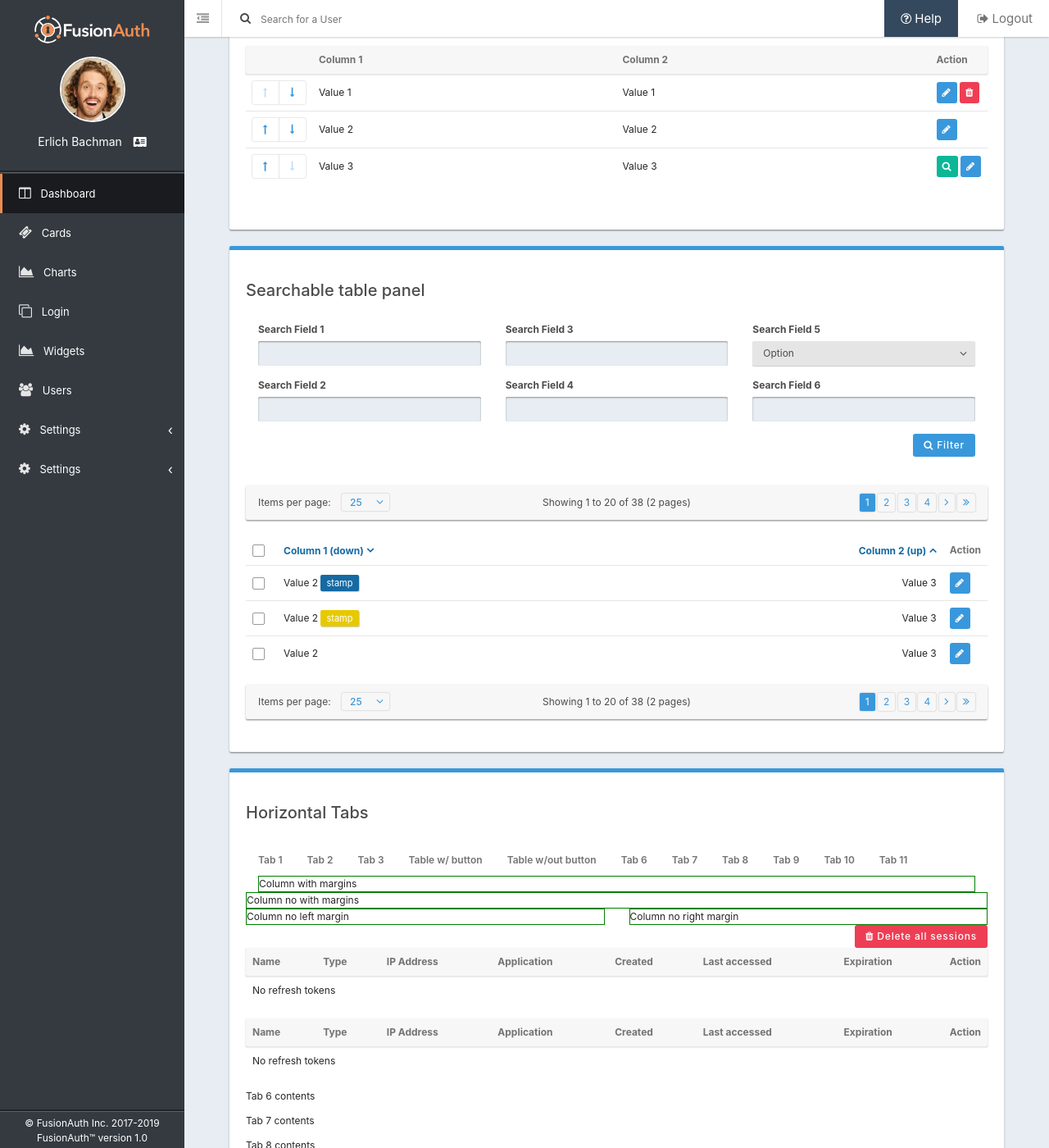
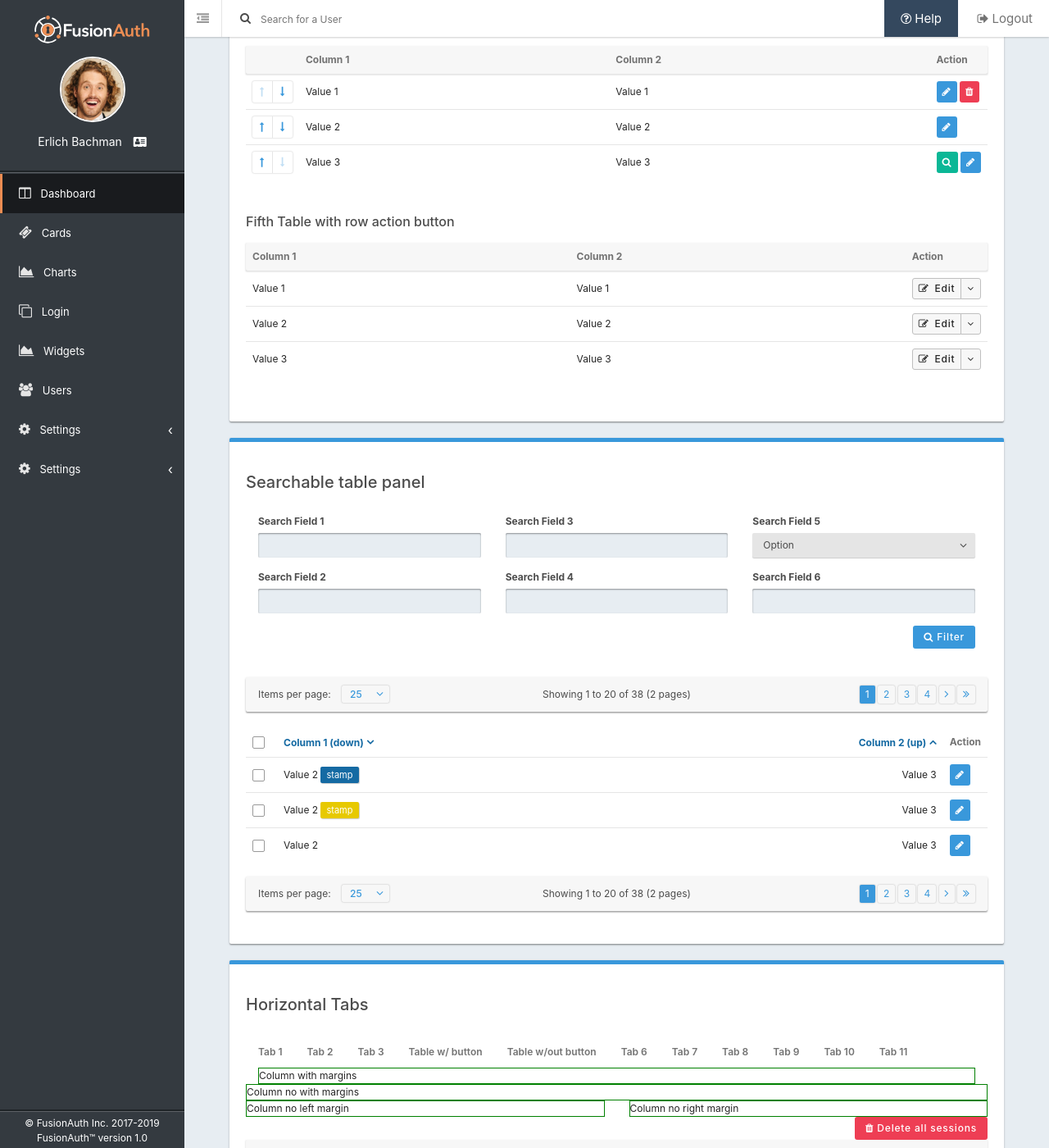
Before and after one commit to FusionAuth/fusionauth-style, a Jekyll site: the page built from application/index.html, in a window 1280 px wide and 1400 px high, scrolled down 10065 px. Shown: the whole window at 82% size. Built offline with Jekyll 4.4.1, drawn with Linux system fonts in a browser that asks for light colours; nearby versions of some CDN libraries.

```diff
--- a/_sass/tables.scss
+++ b/_sass/tables.scss
@@ -229,6 +229,14 @@
         text-align: left;
         vertical-align: middle;
 
+        &.action {
+          > .split-button {
+            .button, button {
+              padding: 6px 7px !important;
+            }
+          }
+        }
+
         &.action, &.tight {
           text-align: left;
           white-space: nowrap;
@@ -254,7 +262,7 @@
             color: #3998DB;
             display: inline-block;
             font-family: 'Font Awesome 5 Pro', FontAwesome;
-            padding: 7px;
+            padding: 7px 9px !important;
             font-size: 14px;
             text-decoration: none;
             text-rendering: auto;
--- a/application/index.html
+++ b/application/index.html
@@ -1209,6 +1209,7 @@
           </tr>
           </tbody>
         </table>
+
         <header>
           <h3>Third Table With Simple Pagination</h3>
           <div class="simple pagination pull-top">
@@ -1301,6 +1302,78 @@
           </tbody>
         </table>
 
+        <header><h3>Fifth Table with row action button</h3></header>
+        <table class="push-bottom">
+          <thead class="light-header">
+          <tr>
+            <th>Column 1</th>
+            <th >Column 2</th>
+            <th class="action">Action</th>
+          </tr>
+          </thead>
+          <tbody>
+          <tr>
+            <td>Value 1</td>
+            <td >Value 1</td>
+            <td class="action">
+              <div class="split-button">
+                <a class="gray button item" href="#" data-original-class="item default"><i class="fa fa-edit"></i> Edit</a>
+
+                <button type="button" class="gray square button" aria-haspopup="true" aria-expanded="false">
+                  <span class="sr-only">Toggle Dropdown</span>
+                </button>
+                <div class="menu">
+
+                  <a class="item" href="#"><i class="fa fa-automobile"></i> Drive something</a>
+                  <a class="item" href="#"><i class="fa fa-trash"></i> Delete something</a>
+                  <div class="divider"></div>
+                  <a class="item" href="#"><i class="fa fa-gear"></i> Separated link</a>
+                </div>
+              </div>
+            </td>
+          </tr>
+          <tr>
+            <td class="">Value 2</td>
+            <td >Value 2</td>
+            <td class="action">
+              <div class="split-button">
+                <a class="gray button item" href="#" data-original-class="item default"><i class="fa fa-edit"></i> Edit</a>
+
+                <button type="button" class="gray square button" aria-haspopup="true" aria-expanded="false">
+                  <span class="sr-only">Toggle Dropdown</span>
+                </button>
+                <div class="menu">
+
+                  <a class="item" href="#"><i class="fa fa-automobile"></i> Drive something</a>
+                  <a class="item" href="#"><i class="fa fa-trash"></i> Delete something</a>
+                  <div class="divider"></div>
+                  <a class="item" href="#"><i class="fa fa-gear"></i> Separated link</a>
+                </div>
+              </div>
+            </td>
+          </tr>
+          <tr>
+            <td class="">Value 3</td>
+            <td >Value 3</td>
+            <td class="action">
+              <div class="split-button">
+                <a class="gray button item" href="#" data-original-class="item default"><i class="fa fa-edit"></i> Edit</a>
+
+                <button type="button" class="gray square button" aria-haspopup="true" aria-expanded="false">
+                  <span class="sr-only">Toggle Dropdown</span>
+                </button>
+                <div class="menu">
+
+                  <a class="item" href="#"><i class="fa fa-automobile"></i> Drive something</a>
+                  <a class="item" href="#"><i class="fa fa-trash"></i> Delete something</a>
+                  <div class="divider"></div>
+                  <a class="item" href="#"><i class="fa fa-gear"></i> Separated link</a>
+                </div>
+              </div>
+            </td>
+          </tr>
+          </tbody>
+        </table>
       </main>
     </div>
   </div>
```
